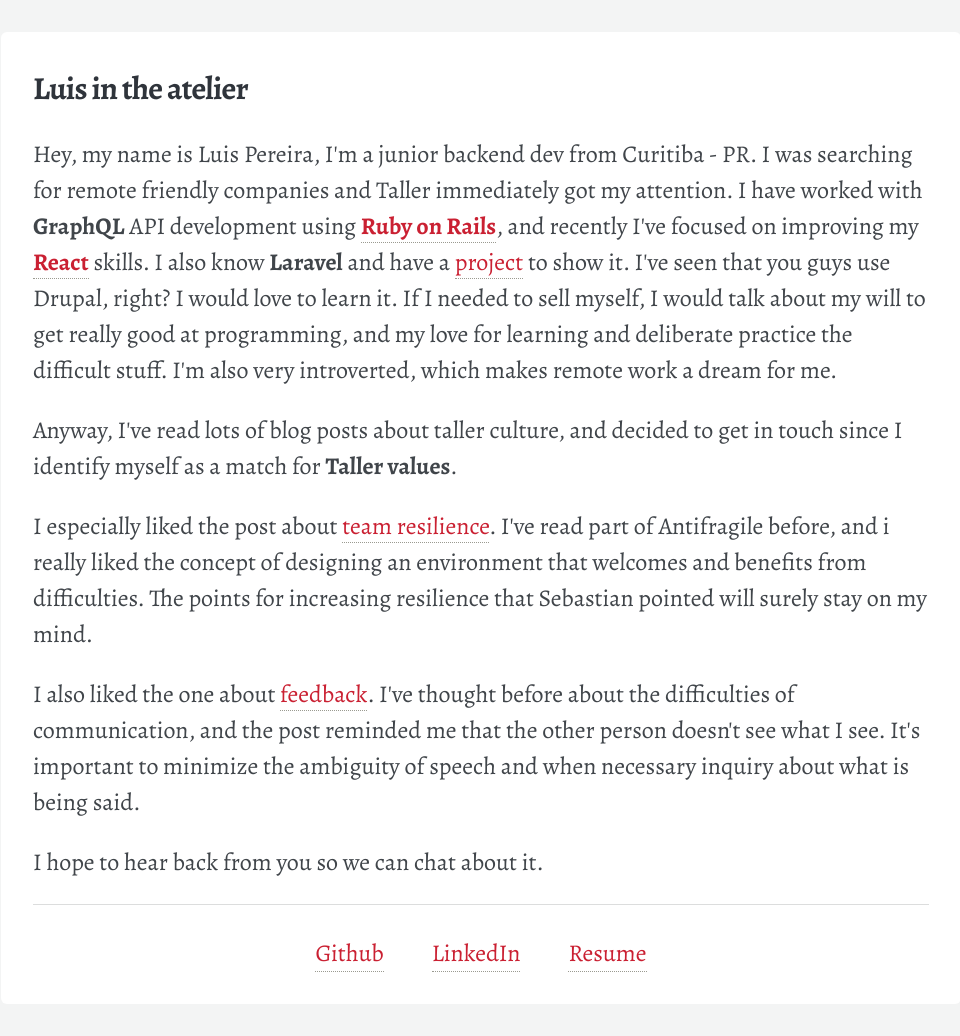
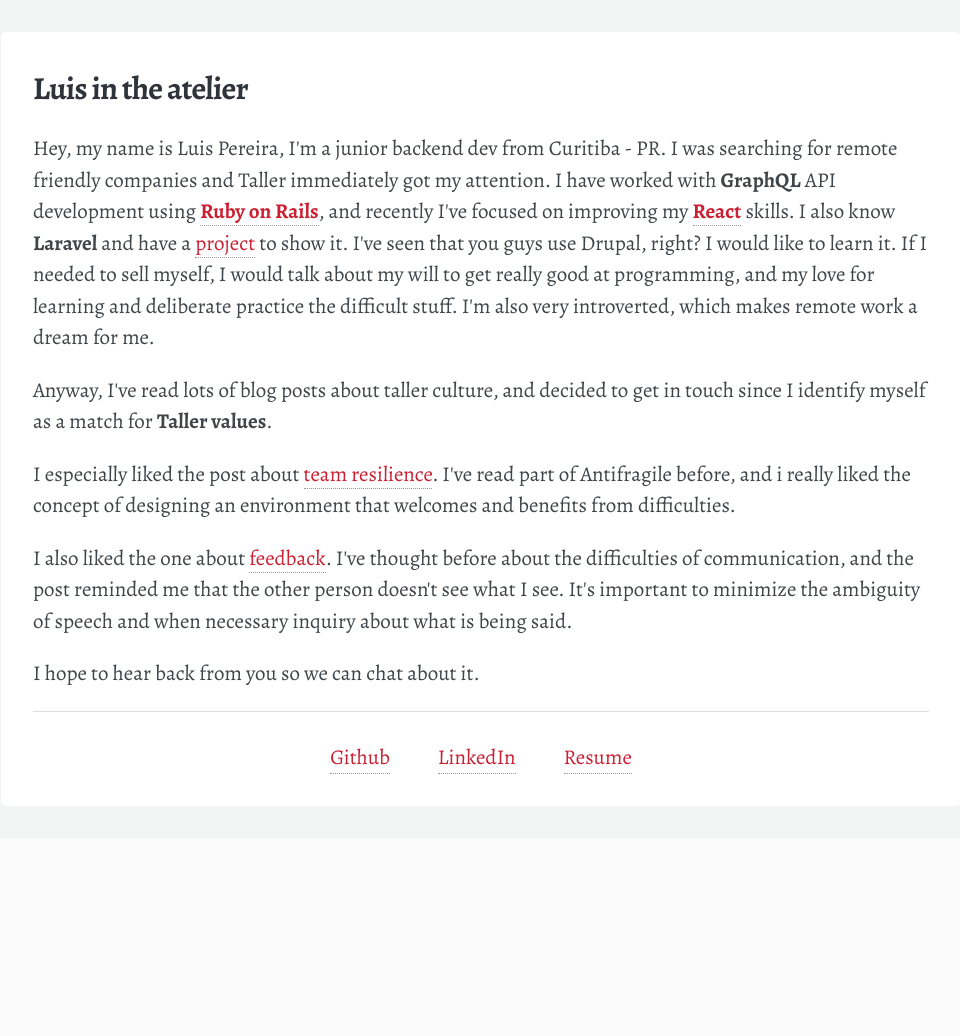
Before and after one commit to luisphelipe/luisphelipe.github.io, a PHP site: page /taller/index.html in a window 1280 px wide. Shown: the whole page, without its empty margins (159-1119 px from the left). After the commit the page ends 774 px from the top, so only its background shows below. Run offline with PHP 8.4, Linux system fonts and the light colour scheme.

Commit message:
shrink font-size, not everyone is blind like me

```diff
--- a/taller/index.html
+++ b/taller/index.html
@@ -24,7 +24,7 @@
       <strong>Laravel</strong> and
       have a <a href="https://github.com/luisphelipe/agenda">project</a> to show it. I've
       seen
-      that you guys use Drupal, right? I would love to learn it. If I needed to sell myself, I would talk about my will
+      that you guys use Drupal, right? I would like to learn it. If I needed to sell myself, I would talk about my will
       to
       get really good at programming, and my love for learning and deliberate practice the difficult stuff. I'm also
       very
@@ -39,8 +39,7 @@
       I especially liked the post about <a
         href="https://blog.taller.net.br/como-aumentar-a-resiliencia-do-seu-time-parte-1/">team resilience</a>. I've
       read part of Antifragile before, and i really liked the concept of
-      designing an environment that welcomes and benefits from difficulties. The points for increasing
-      resilience that Sebastian pointed will surely stay on my mind.
+      designing an environment that welcomes and benefits from difficulties.
     </p>
     <p>
       I also liked the one about <a href="https://blog.taller.net.br/feedback-em-rotulos/">feedback</a>. I've thought
--- a/taller/style.css
+++ b/taller/style.css
@@ -12,7 +12,7 @@
 
   font-weight: 400;
   color: #40454a;
-  font-size: 24px;
+  font-size: 21px;
   line-height: 1.5;
   font-family: "Alegreya", serif;
 }
```
